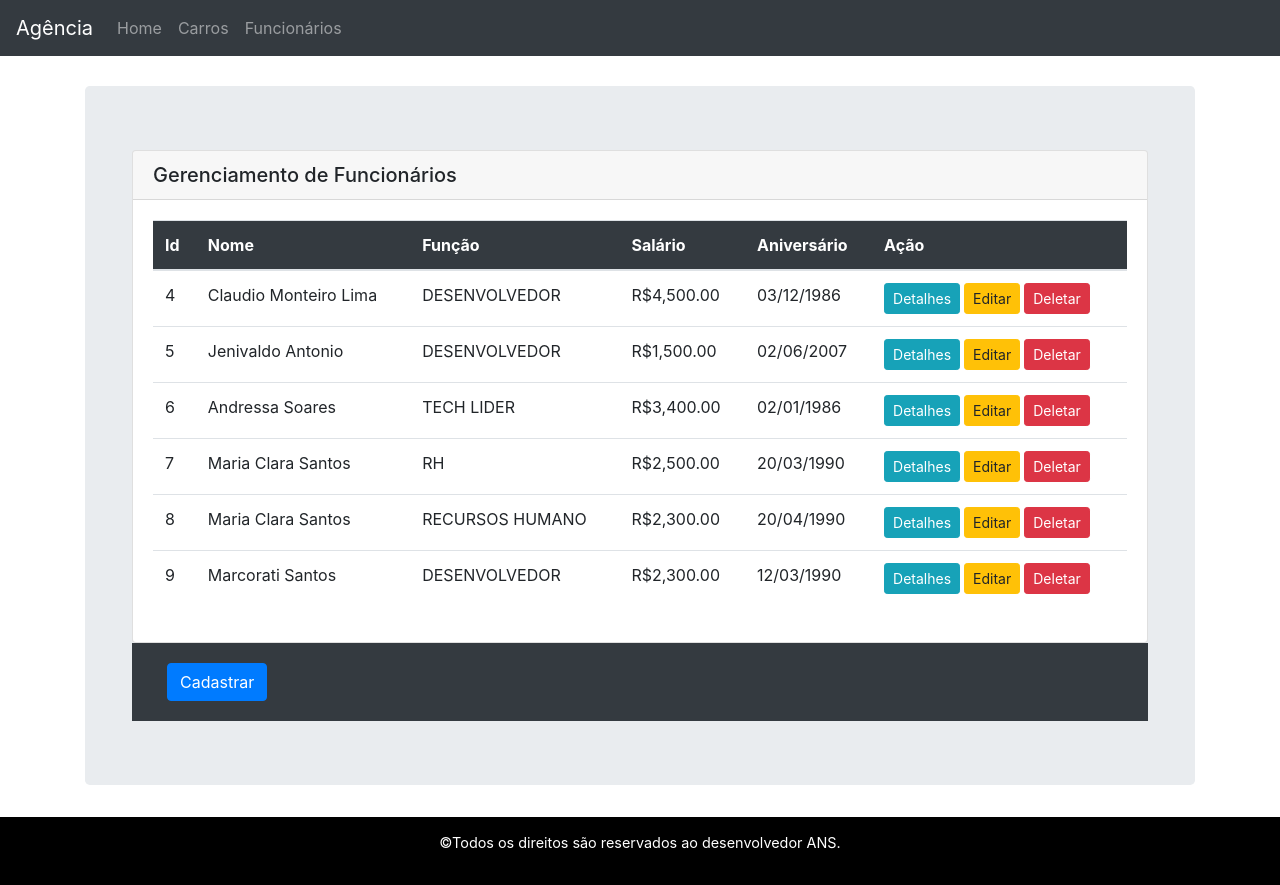
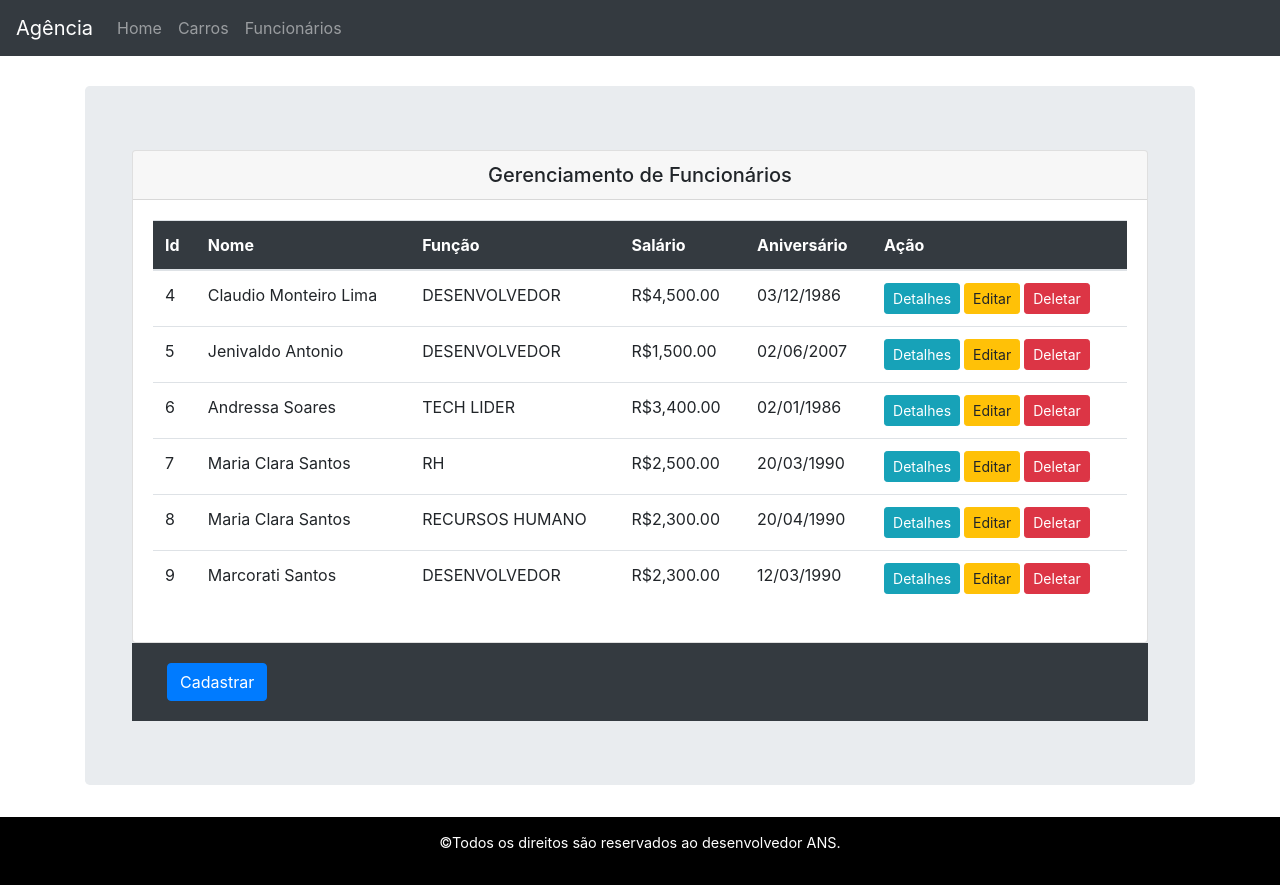
Before and after one commit to Anselmo17/agencia-carro-frontend-angular6, an Angular app: page /funcionarios in a window 1280 px wide. Built offline with nearby package versions, Linux system fonts and the light colour scheme; data requests are answered from the project's data file.

Commit message:
alinhando o titulo da pagina funcionarios

```diff
--- a/src/app/components/funcionarios/funcionarios.component.css
+++ b/src/app/components/funcionarios/funcionarios.component.css
@@ -20,3 +20,7 @@
   justify-items: center;
   align-items: center;
 }
+
+.title-funcionario{
+  text-align: center;
+}
--- a/src/app/components/funcionarios/funcionarios.component.html
+++ b/src/app/components/funcionarios/funcionarios.component.html
@@ -9,7 +9,7 @@
 <div class="jumbotron">
   <div class="container">
     <div class="card list-car">
-      <h5 class="card-header">{{subTitle}}</h5>
+      <h5 class="card-header title-funcionario">{{subTitle}}</h5>
       <div class="card-body">
         <table class="table">
           <thead class="bg-dark tableCar">
```
